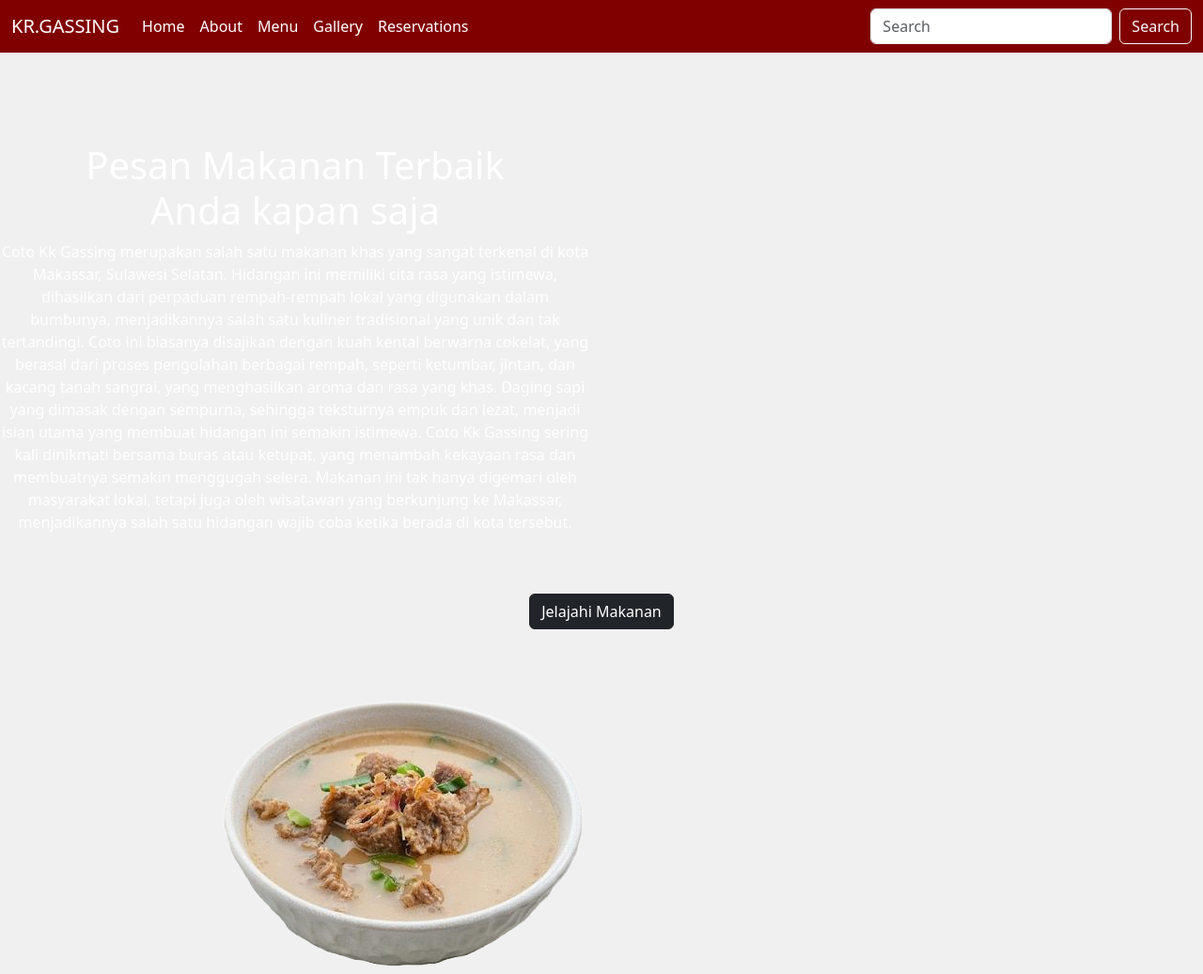
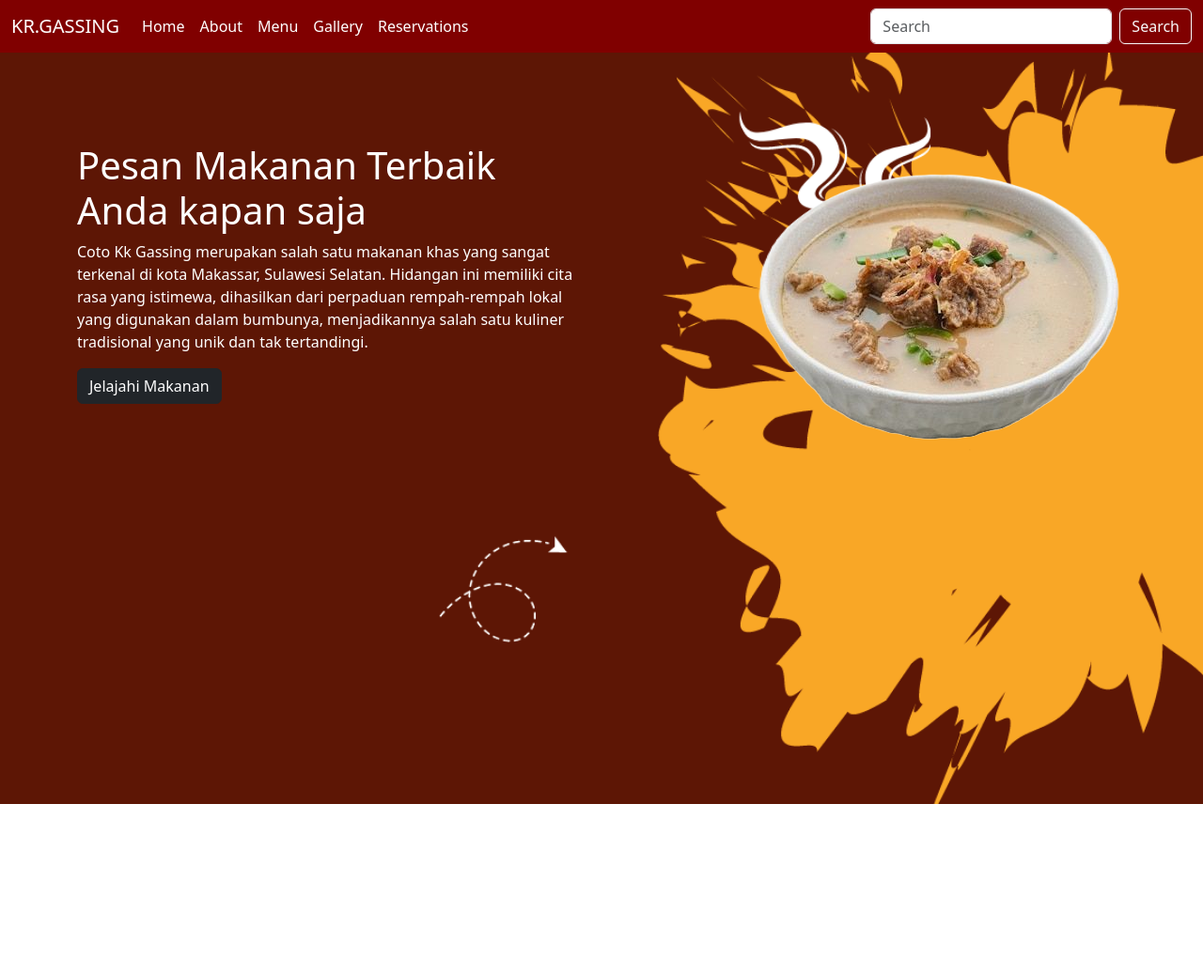
Before and after one commit to Fitraramadani/KELOMPOK-3-PW, a plain HTML site: page UTS web kelompok/index.html in a window 1280 px wide. Shown: the whole page at 94% size. After the commit the page ends 856 px from the top, so only its background shows below. Drawn offline with nearby package versions, Linux system fonts and the light colour scheme.

Commit message:
Update index.html

```diff
--- a/UTS web kelompok/index.html
+++ b/UTS web kelompok/index.html
@@ -6,23 +6,26 @@
     <title>Bootstrap demo</title>
     <link href="https://cdn.jsdelivr.net/npm/bootstrap@5.3.3/dist/css/bootstrap.min.css" rel="stylesheet" integrity="sha384-QWTKZyjpPEjISv5WaRU9OFeRpok6YctnYmDr5pNlyT2bRjXh0JMhjY6hW+ALEwIH" crossorigin="anonymous">
     <style>
+        /* Atur gaya untuk gambar */
+        #cotoimage {
+            position: relative; /* Agar kita bisa menggunakan top untuk pergerakan */
+            animation: shake 0.5s infinite; /* Terapkan animasi shake */
+        }
 
-        #cotoimage {
-            position: relative;
-            animation: shake 0.5s infinite;
+        /* Definisi animasi dengan keyframes */
+        @keyframes shake {
+            0% { top: 0; } /* Posisi awal */
+            25% { top: -5px; } /* Gerakan ke atas */
+            50% { top: 0; } /* Kembali ke posisi awal */
+            75% { top: 5px; } /* Gerakan ke bawah */
+            100% { top: 0; } /* Kembali ke posisi awal */
         }
 
 
-        @keyframes shake {
-            0% { top: 0; }
-            25% { top: -5px; }
-            50% { top: 0; }
-            75% { top: 5px; }
-            100% { top: 0; } /
-        }
     </style>
 </head>
-  <body style="background-color: #f0f0f0; color: #343a40;">
+
+  <body style="background-image: #f0f0f0; color: #343a40;">
     <!-- Custom Navbar -->
     <nav class="navbar navbar-expand-lg" style="background-color: #800000;">
         <div class="container-fluid">
@@ -55,28 +58,28 @@
           </div>
         </div>
       </nav>
-  <main>
-    <section id="Home" class="hero  text-dark " style="background-image: url('krgassing.png'); background-size: cover; background-position: center; background-repeat: no-repeat; height: 100vh;">
-        <div class="text-cstart py-5 ">
-          <div class="row aligin-items-center">
-          <div class="col-md-6 text-start text-white py-5">
-        <h1 style="text-align: center;">Pesan Makanan Terbaik<br>Anda kapan saja</h1>
-          <p style="text-align: center;">Coto Kk Gassing merupakan salah satu makanan khas yang sangat terkenal di kota Makassar, Sulawesi Selatan. Hidangan ini memiliki cita rasa yang istimewa, dihasilkan dari perpaduan rempah-rempah lokal yang digunakan dalam bumbunya, menjadikannya salah satu kuliner tradisional yang unik dan tak tertandingi. Coto ini biasanya disajikan dengan kuah kental berwarna cokelat, yang berasal dari proses pengolahan berbagai rempah, seperti ketumbar, jintan, dan kacang tanah sangrai, yang menghasilkan aroma dan rasa yang khas. Daging sapi yang dimasak dengan sempurna, sehingga teksturnya empuk dan lezat, menjadi isian utama yang membuat hidangan ini semakin istimewa. Coto Kk Gassing sering kali dinikmati bersama buras atau ketupat, yang menambah kekayaan rasa dan membuatnya semakin menggugah selera. Makanan ini tak hanya digemari oleh masyarakat lokal, tetapi juga oleh wisatawan yang berkunjung ke Makassar, menjadikannya salah satu hidangan wajib coba ketika berada di kota tersebut.</p>
-      </div>
 
 
-      <div class="d-flex justify-content-center">
+
+  <main>
+    <section id="Home" class="hero text-dark" style="background-image: url('kr\ gassing.png'); background-size: cover; background-position: center; background-repeat: no-repeat; height: 100vh;">
+        <div class="container py-5">
+            <div class="row align-items-center">
+                <!-- Kolom Teks -->
+                <div class="col-md-6 text-start text-white py-5">
+                    <h1>Pesan Makanan Terbaik<br>Anda kapan saja</h1>
+                    <p>Coto Kk Gassing merupakan salah satu makanan khas yang sangat terkenal di kota Makassar, Sulawesi Selatan. Hidangan ini memiliki cita rasa yang istimewa, dihasilkan dari perpaduan rempah-rempah lokal yang digunakan dalam bumbunya, menjadikannya salah satu kuliner tradisional yang unik dan tak tertandingi.</p>
                     <a class="nav-link text-white" href="#Menu">
                         <button class="btn btn-dark">Jelajahi Makanan</button>
                     </a>
                 </div>
+
+                <!-- Kolom Gambar -->
                 <div class="col-md-6 text-end" style="position: relative; height:">
                     <img id="cotoimage" src="abcd.png" alt="coto image" class="img-fluid" style="max-width: 80%; height: auto;">
                 </div>
             </div>
         </div>
-
-
     </section>
 </body>
 </html>
```
Lines whose indentation alone changed are shown as unchanged.
